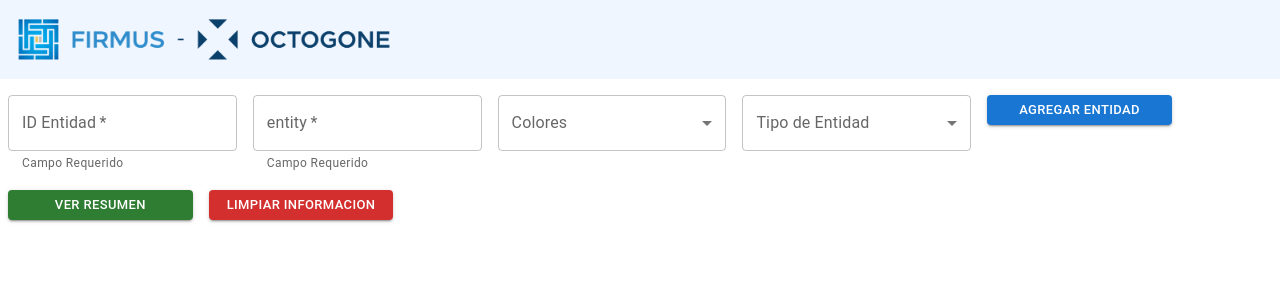
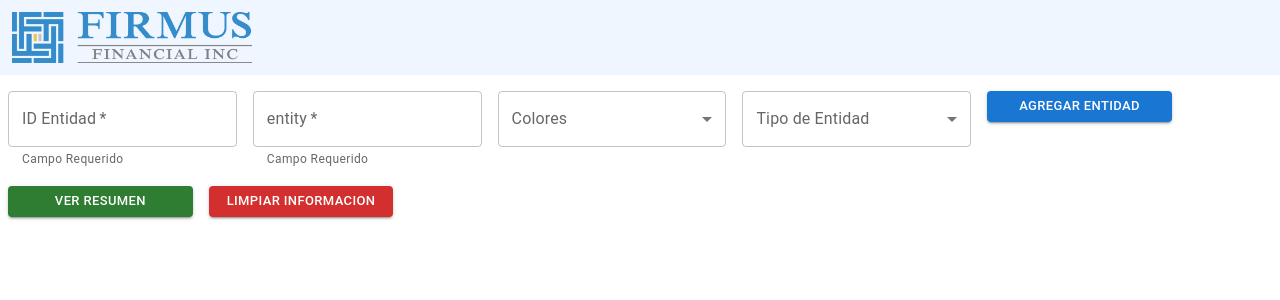
Before and after one commit to mauchacon99/firmus-financi, a React (Create React App) app: page / in a window 1280 px wide. Shown: the top 300 px of the page. Built offline with nearby package versions, Linux system fonts and the light colour scheme.

Commit message:
logo update

```diff
--- a/src/components/Header.jsx
+++ b/src/components/Header.jsx
@@ -4,7 +4,11 @@ import { assets } from "../config/img/assets-storage";
 const Header = () => {
   return (
     <>
-      <img className="max-w-sm" alt="logo-company" src={assets.public.logo} />
+      <img
+        className="max-w-[15rem]"
+        alt="logo-company"
+        src={assets.public.logo}
+      />
     </>
   );
 };
```
Also changed, not shown: public/img/logo.png.
